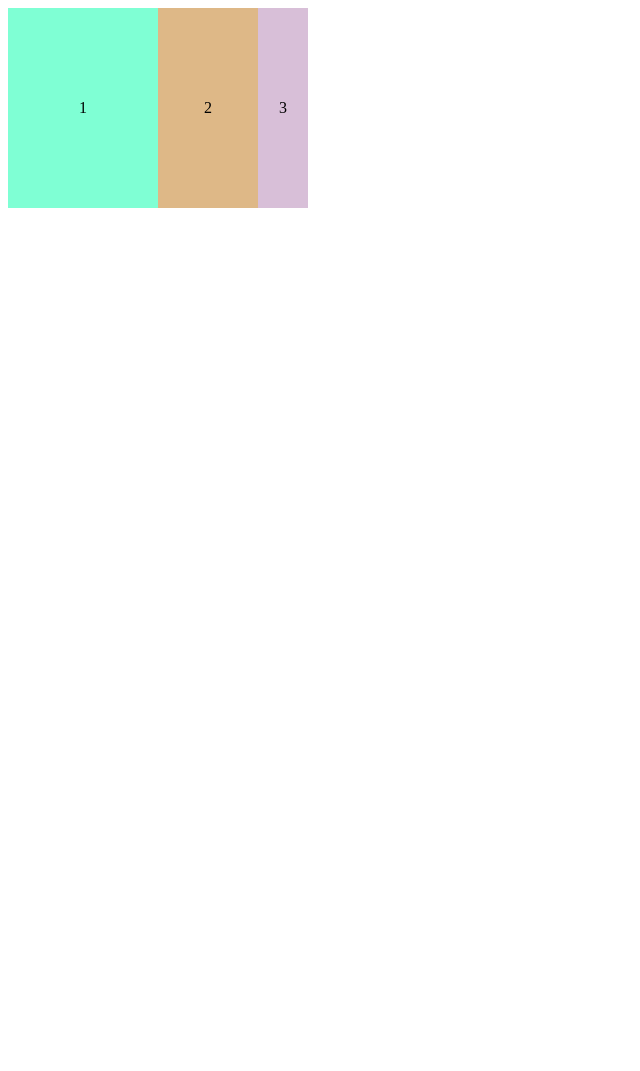
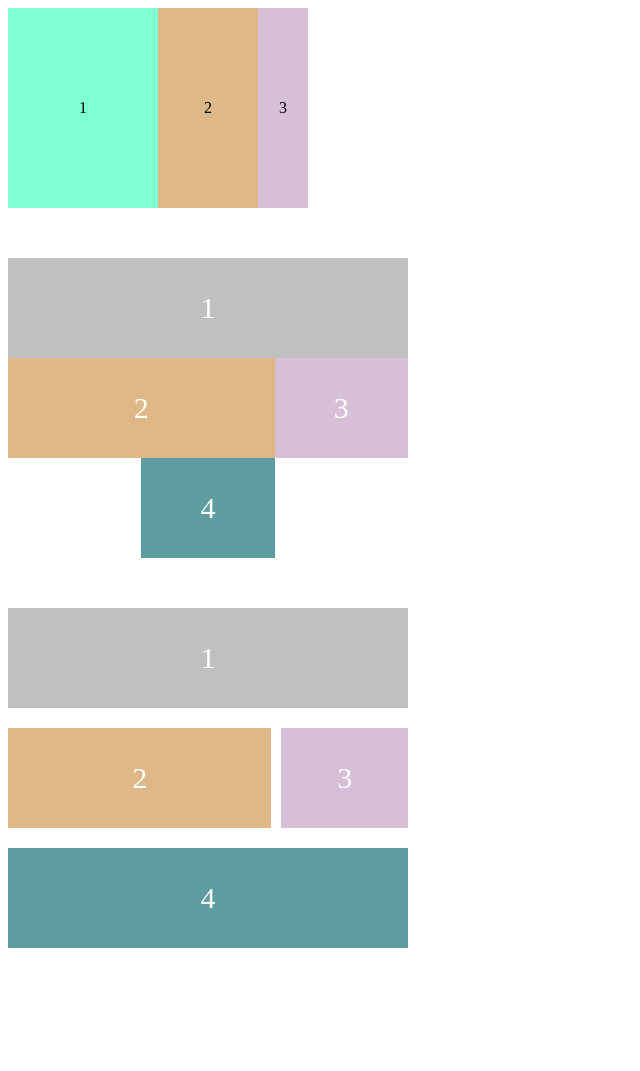
Before and after one commit to max-kim-tutorial/CSS-grid, a plain HTML site: page index.html in a window 1280 px wide. Shown: the whole page, without its empty margins (0-640 px from the left). Before the commit the page ends 800 px from the top, so only its background shows below. Drawn offline with Linux system fonts and the light colour scheme.

Commit message:
grid container

```diff
--- a/index.css
+++ b/index.css
@@ -1,6 +1,10 @@
 .flex-container {
   display: flex;
   width: 300px;
+}
+
+.space {
+  height: 50px;
 }
 
 .flex-item {
@@ -24,3 +28,56 @@
   background-color: thistle;
   flex: 1 3;
 }
+
+.grid-container {
+  width: 400px;
+  display: grid;
+  grid-template-rows: repeat(3, 100px);
+  grid-template-columns: repeat(3, 1fr);
+  grid-auto-rows: 100px;
+  grid-template-areas:
+    "header header header"
+    "main main aside"
+    ". footer .";
+}
+
+.grid-item {
+  color: white;
+  display: flex;
+  justify-content: center;
+  align-items: center;
+  font-size: 30px;
+}
+
+.grid-item:nth-child(1) {
+  background-color: silver;
+  grid-area: header;
+}
+
+.grid-item:nth-child(2) {
+  background-color: burlywood;
+  grid-area: main;
+}
+
+.grid-item:nth-child(3) {
+  background-color: thistle;
+  grid-area: aside;
+}
+
+.grid-item:nth-child(4) {
+  background-color: cadetblue;
+  grid-area: footer;
+}
+
+.grid-container-2 {
+  width: 400px;
+  display: grid;
+  grid-template-rows: repeat(3, 100px);
+  grid-template-columns: repeat(3, 1fr);
+  grid-auto-rows: 100px;
+  gap: 20px 10px;
+  grid-template-areas:
+    "header header header"
+    "main main aside"
+    "footer footer footer";
+}
--- a/index.html
+++ b/index.html
@@ -13,7 +13,24 @@
       <div class="flex-item">2</div>
       <div class="flex-item">3</div>
     </div>
-    <div class="container2"></div>
-    <div class="container3"></div>
+    <div class="space"></div>
+    <div class="grid-container">
+      <div class="grid-item">1</div>
+      <div class="grid-item">2</div>
+      <div class="grid-item">3</div>
+      <div class="grid-item">4</div>
+      <div class="grid-item">5</div>
+      <div class="grid-item">6</div>
+    </div>
+    <div class="space"></div>
+
+    <div class="grid-container-2">
+      <div class="grid-item grid-item-2">1</div>
+      <div class="grid-item grid-item-2">2</div>
+      <div class="grid-item grid-item-2">3</div>
+      <div class="grid-item grid-item-2">4</div>
+      <div class="grid-item grid-item-2">5</div>
+      <div class="grid-item grid-item-2">6</div>
+    </div>
   </body>
 </html>
```
Also changed, not shown: 1 other file.
